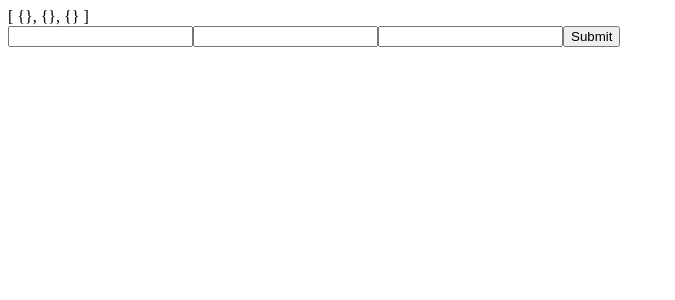
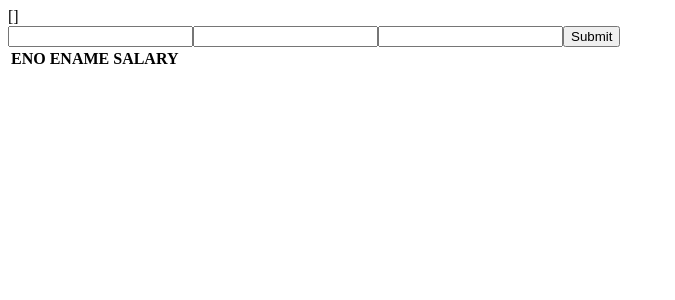
Before and after one commit to rushisawane/MyCrud, an Angular app: page / in a window 1280 px wide. Shown: the top 300 px of the page, without its empty margins (0-675 px from the left). Built offline with nearby package versions, Linux system fonts and the light colour scheme.

Commit message:
emp list component added

```diff
--- a/src/app/app.component.html
+++ b/src/app/app.component.html
@@ -1,2 +1,3 @@
 {{ Emp | json }}
-<app-emp [getEmp]="Emp" (setEmp)="addNewEmp($event)"></app-emp>
+<app-emp (setEmp)="addData($event)"></app-emp>
+<app-emp-list [getEmp]="Emp"></app-emp-list>
--- a/src/app/app.component.ts
+++ b/src/app/app.component.ts
@@ -8,13 +8,12 @@ import { Employee } from './employee';
 })
 export class AppComponent {
   Emp:Array<Employee>=[
-    new Employee(1,'ABC',15000),
-    new Employee(2,'XYZ',10000),
-    new Employee(3,'PQR',17000)
+    //new Employee(1,'ABC',15000),
+    //new Employee(2,'XYZ',10000),
+    //new Employee(3,'PQR',17000)
   ];
-
-  addNewEmp($event)
+  addData(event:any)
   {
-    this.Emp.push($event);
+    this.Emp.push(event);
   }
 }
--- a/src/app/app.module.ts
+++ b/src/app/app.module.ts
@@ -4,11 +4,13 @@ import {  FormsModule } from '@angular/forms'
 
 import { AppComponent } from './app.component';
 import { EmpComponent } from './emp/emp.component';
+import { EmpListComponent } from './emp-list/emp-list.component';
 
 @NgModule({
   declarations: [
     AppComponent,
-    EmpComponent
+    EmpComponent,
+    EmpListComponent
   ],
   imports: [
     BrowserModule,
--- /dev/null
+++ b/src/app/emp-list/emp-list.component.css
@@ -0,0 +1,6 @@
+table th td {
+    border:1px solid black;
+}
+/*td  {
+    border:1px solid black;
+}*/
--- /dev/null
+++ b/src/app/emp-list/emp-list.component.html
@@ -0,0 +1,14 @@
+<div>
+   <table>
+   <tr>
+        <th>ENO</th>
+        <th>ENAME</th>
+        <th>SALARY</th>
+    </tr>
+    <tr *ngFor="let employee of Emp">
+        <td>{{employee.eno}}</td>
+        <td>{{employee.ename}}</td>
+        <td>{{employee.esal}}</td>
+    </tr>
+    </table>
+</div>
--- a/src/app/emp/emp.component.ts
+++ b/src/app/emp/emp.component.ts
@@ -8,13 +8,15 @@ import {Employee} from '../employee';
 export class EmpComponent
 {
     //Get Employee object from parent component
-    @Input("getEmp") newEmp;
+    newEmp=new Employee();
+    //@Input("getEmp") newEmp;
     @Output() setEmp=new EventEmitter();
     //newEmp=new Employee();
 
     addDetails()
     {
-        //Set Employee object to the Parent Component
+        console.log(this.newEmp);
         this.setEmp.emit(this.newEmp);
+        this.newEmp=new Employee();
     }
 }
```
Also changed, not shown: src/app/emp-list/emp-list.component.ts (added, +14 -0 lines).
